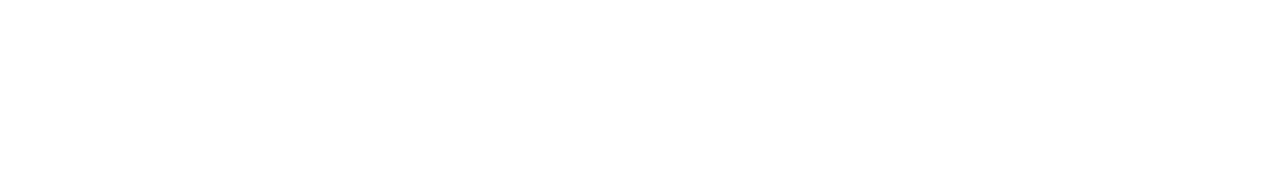
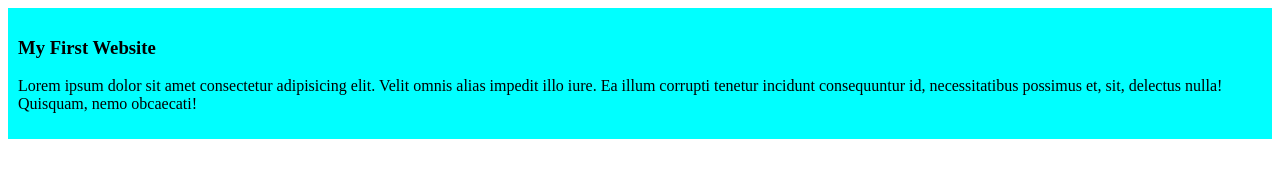
Before and after one commit to Jollypru/my-first-github-repo, a plain HTML site: page index.html in a window 1280 px wide. Drawn offline with Linux system fonts and the light colour scheme.

Commit message:
added the first blog

```diff
--- a/index.html
+++ b/index.html
@@ -3,9 +3,13 @@
 <head>
     <meta charset="UTF-8">
     <meta name="viewport" content="width=device-width, initial-scale=1.0">
+    <link rel="stylesheet" href="/styles/blog.css">
     <title>My First Ever Github Repo</title>
 </head>
 <body>
-
+    <div>
+        <h3>My First Website</h3>
+        <p>Lorem ipsum dolor sit amet consectetur adipisicing elit. Velit omnis alias impedit illo iure. Ea illum corrupti tenetur incidunt consequuntur id, necessitatibus possimus et, sit, delectus nulla! Quisquam, nemo obcaecati!</p>
+    </div>
 </body>
 </html>
--- /dev/null
+++ b/styles/blog.css
@@ -0,0 +1,4 @@
+div{
+    background-color: aqua;
+    padding: 10px;
+}
```
